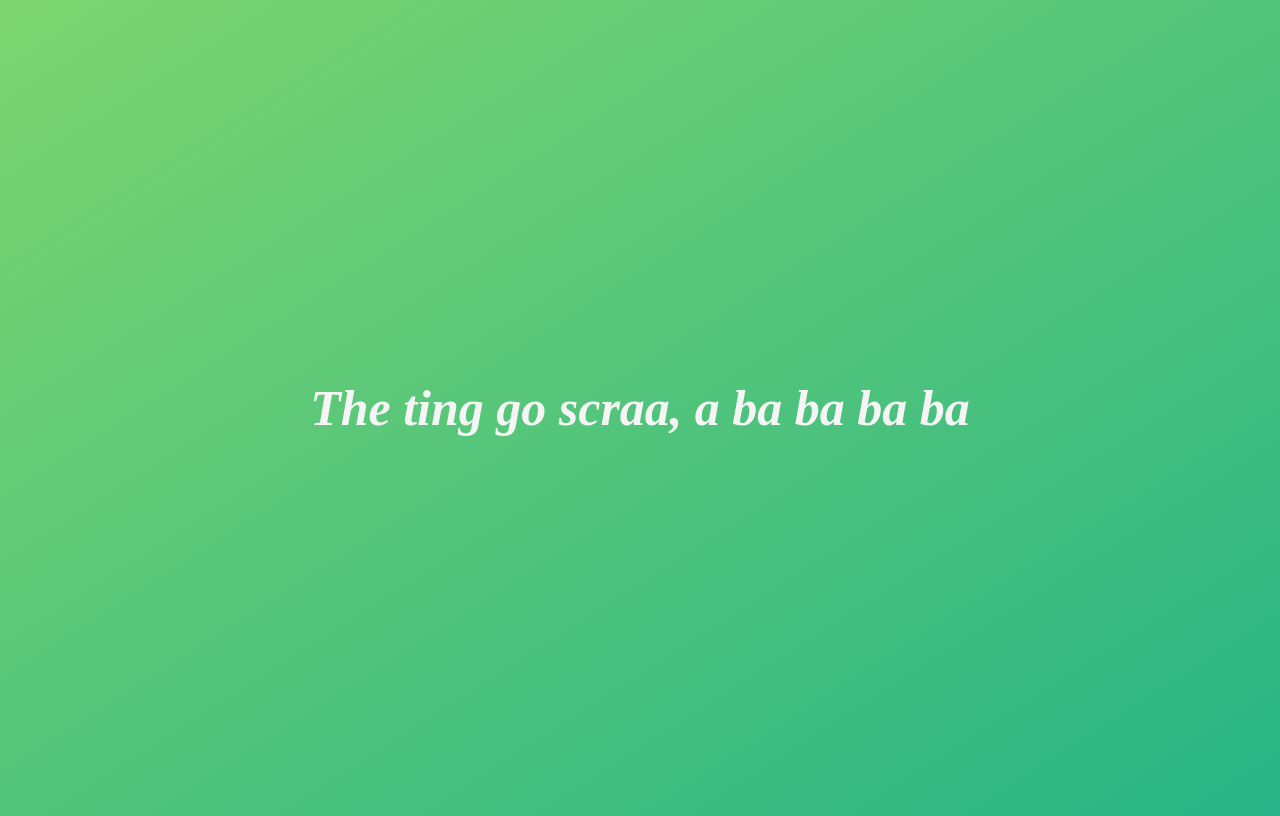
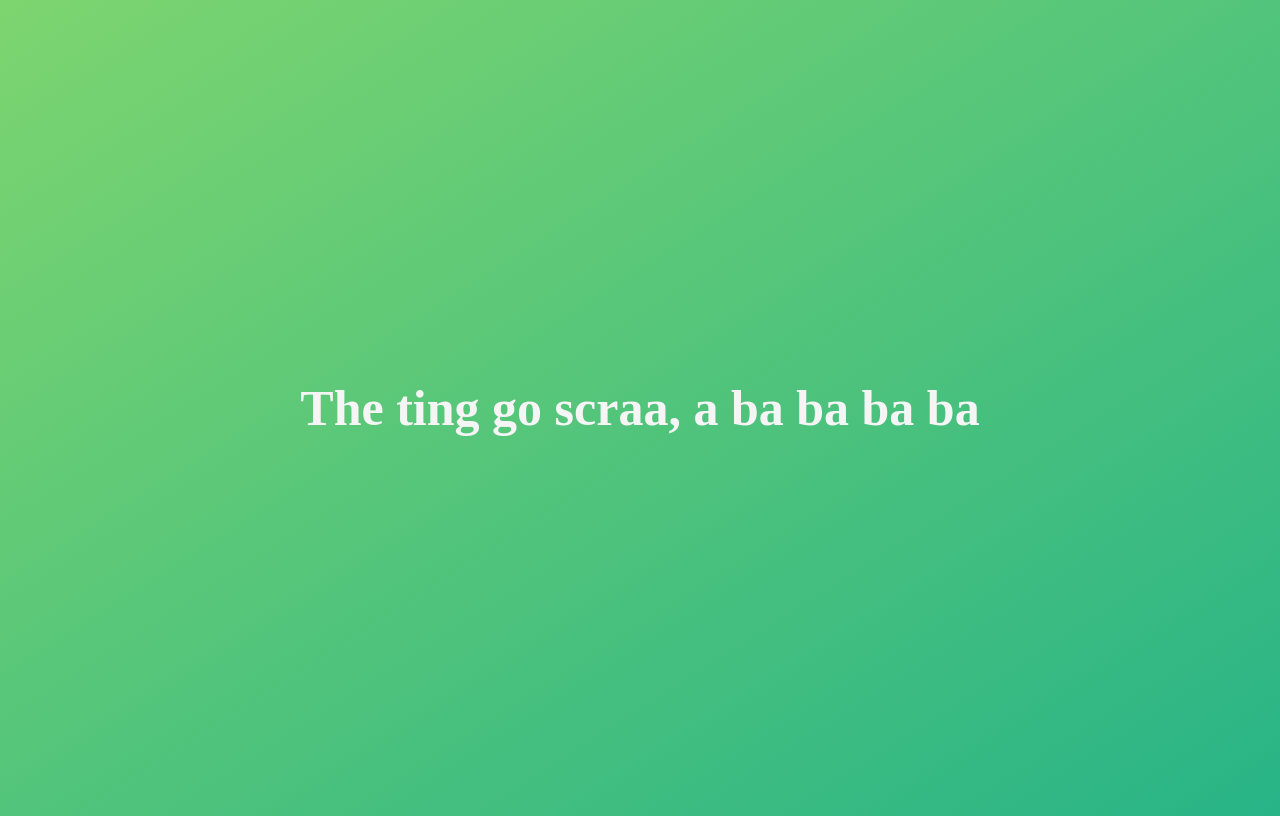
Before and after one commit to EmpardFlop/EmpardFlop.com, a plain HTML site: page index.html in a window 1280 px wide. Drawn offline with Linux system fonts and the light colour scheme.

Commit message:
Update index.html

```diff
--- a/index.html
+++ b/index.html
@@ -28,7 +28,7 @@
 </head>
 
 <body>
-    <h1><i>The ting go scraa, a ba ba ba ba</i></h1>
+    <h1>The ting go scraa, a ba ba ba ba</h1>
     <script src="script.js"></script>
     <script src= "assignments.js"></script>
     <script src= "coding challenge 1.js"></script>
```
